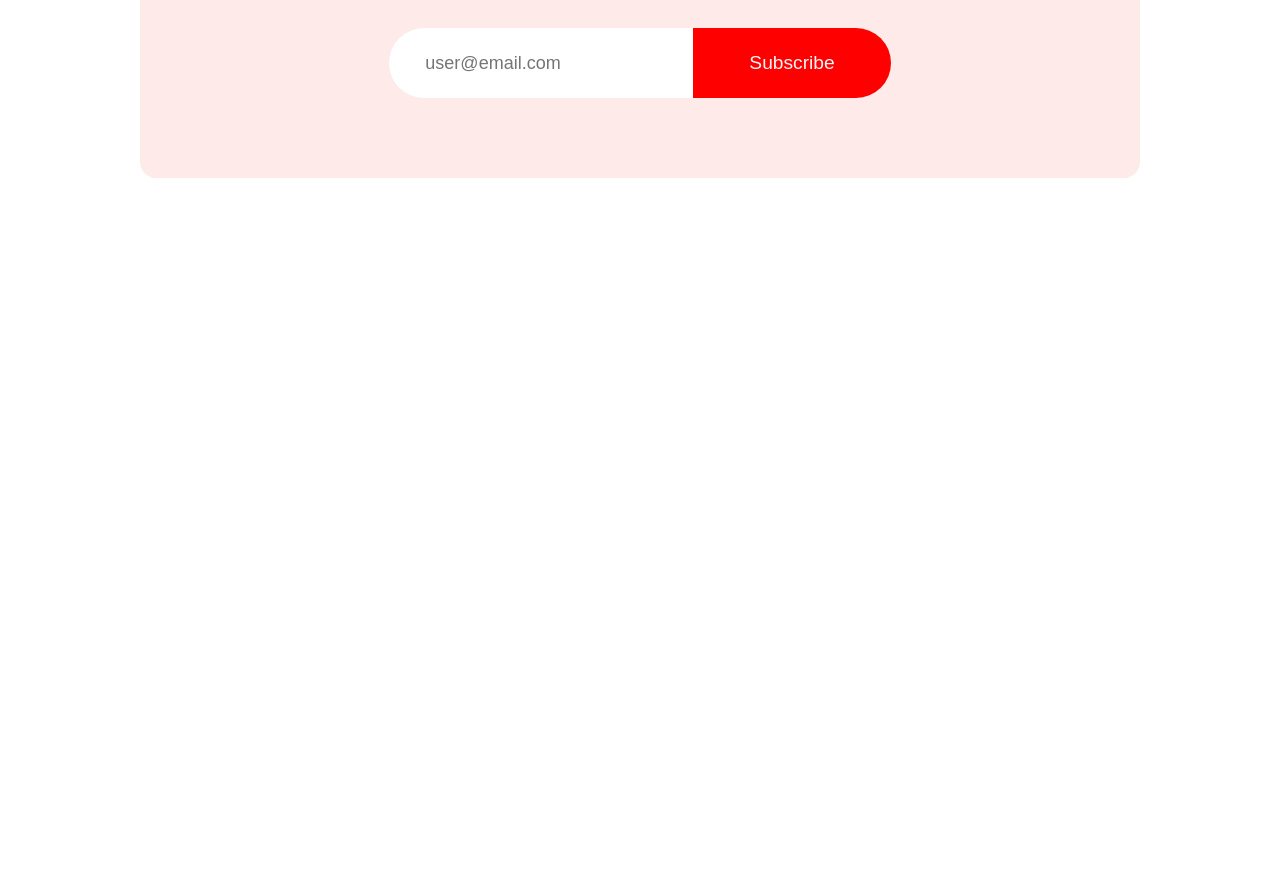
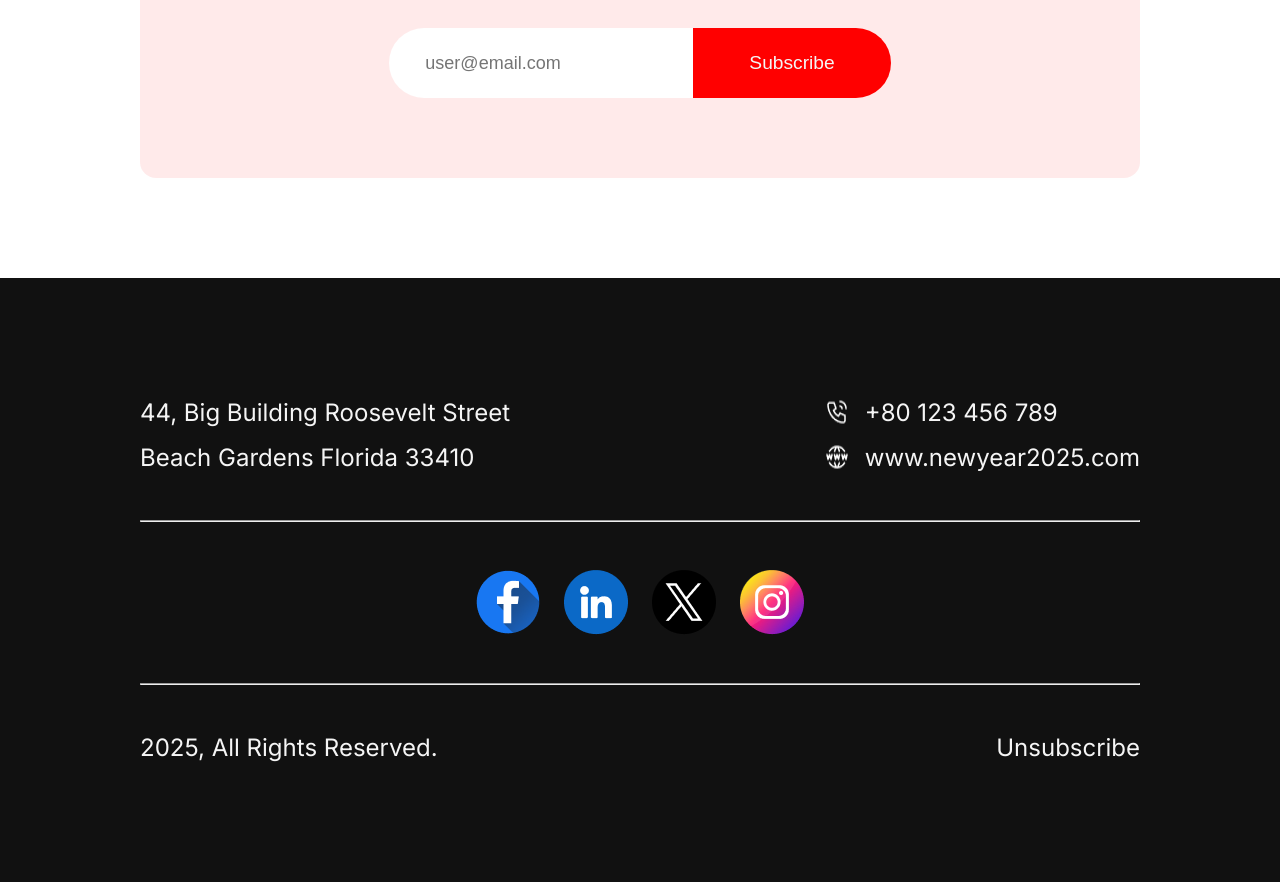
Before and after one commit to riaurko/New-Year-Offer, a plain HTML site: page index.html in a window 1280 px wide. Shown: the part 6187-7069 px from the top of the page. Before the commit the page ends 6465 px from the top, so only its background shows below. Drawn offline with Linux system fonts and the light colour scheme.

Commit message:
Footer Added

```diff
--- a/index.html
+++ b/index.html
@@ -127,5 +127,37 @@
             </section>
             <!--? Subscribe Section Ended -->
         </main>
+        <!--? Footer Started -->
+        <footer>
+            <div class="footer-head">
+                <div class="foot-address">
+                    <p class="font-inter">44, Big Building Roosevelt Street</p>
+                    <p class="font-inter">Beach Gardens Florida 33410</p>
+                </div>
+                <div class="foot-contact">
+                    <div>
+                        <img src="./icons/Call.png">
+                        <p class="font-inter">+80 123 456 789</p>
+                    </div>
+                    <div>
+                        <img src="./icons/Website.png">
+                        <p class="font-inter">www.newyear2025.com</p>
+                    </div>
+                </div>
+            </div>
+            <hr>
+            <div class="footer-main">
+                <img src="./icons/Facebook.png">
+                <img src="./icons/Linkedin.png">
+                <img src="./icons/Twitter.png">
+                <img src="./icons/Instagram.png">
+            </div>
+            <hr>
+            <div class="footer-foot">
+                <p class="font-inter">2025, All Rights Reserved.</p>
+                <button type="button" class="font-inter">Unsubscribe</button>
+            </div>
+        </footer>
+        <!--? Footer Ended -->
     </body>
 </html>
--- a/style.css
+++ b/style.css
@@ -389,3 +389,62 @@ h1 {
 .subs-form button:active {
     background-color: rgb(200, 0, 0);
 }
+
+footer {
+    display: flex;
+    flex-direction: column;
+    gap: 48px;
+    background-color: #111;
+    color: #f5f5f5;
+    padding: 120px 140px;
+}
+
+footer p {
+    font-size: x-large;
+}
+
+.footer-head {
+    display: flex;
+    justify-content: space-between;
+    align-items: center;
+}
+
+.foot-address {
+    display: flex;
+    flex-direction: column;
+    gap: 16px;
+}
+
+.foot-contact {
+    display: flex;
+    flex-direction: column;
+    gap: 16px;
+}
+
+.foot-contact div {
+    display: flex;
+    gap: 16px;
+}
+
+.footer-main {
+    display: flex;
+    justify-content: center;
+    gap: 24px;
+}
+
+.footer-foot {
+    display: flex;
+    justify-content: space-between;
+}
+
+.footer-foot button {
+    font-size: x-large;
+    background: none;
+    border: none;
+    color: #f5f5f5;
+    cursor: pointer;
+}
+
+.footer-foot button:hover {
+    background-color: #222;
+}
```
